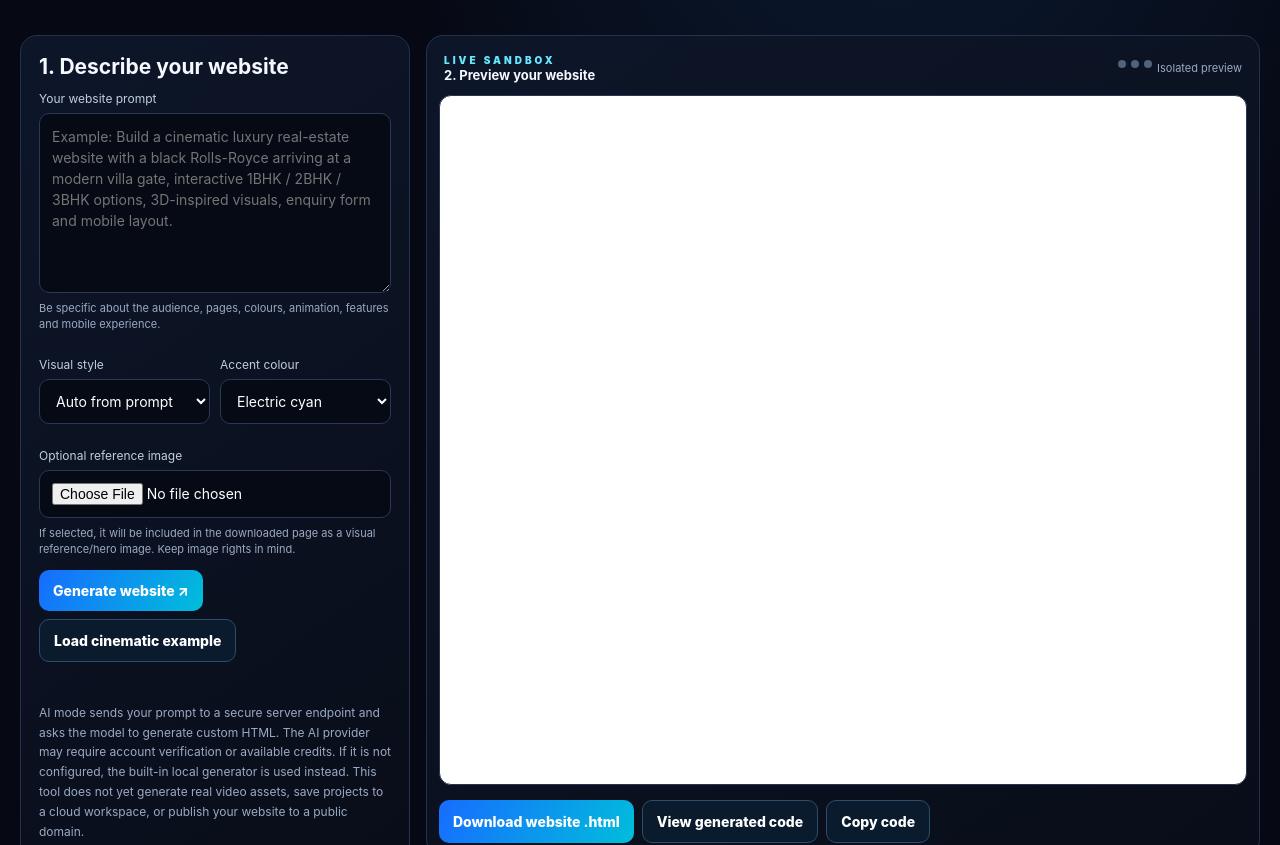
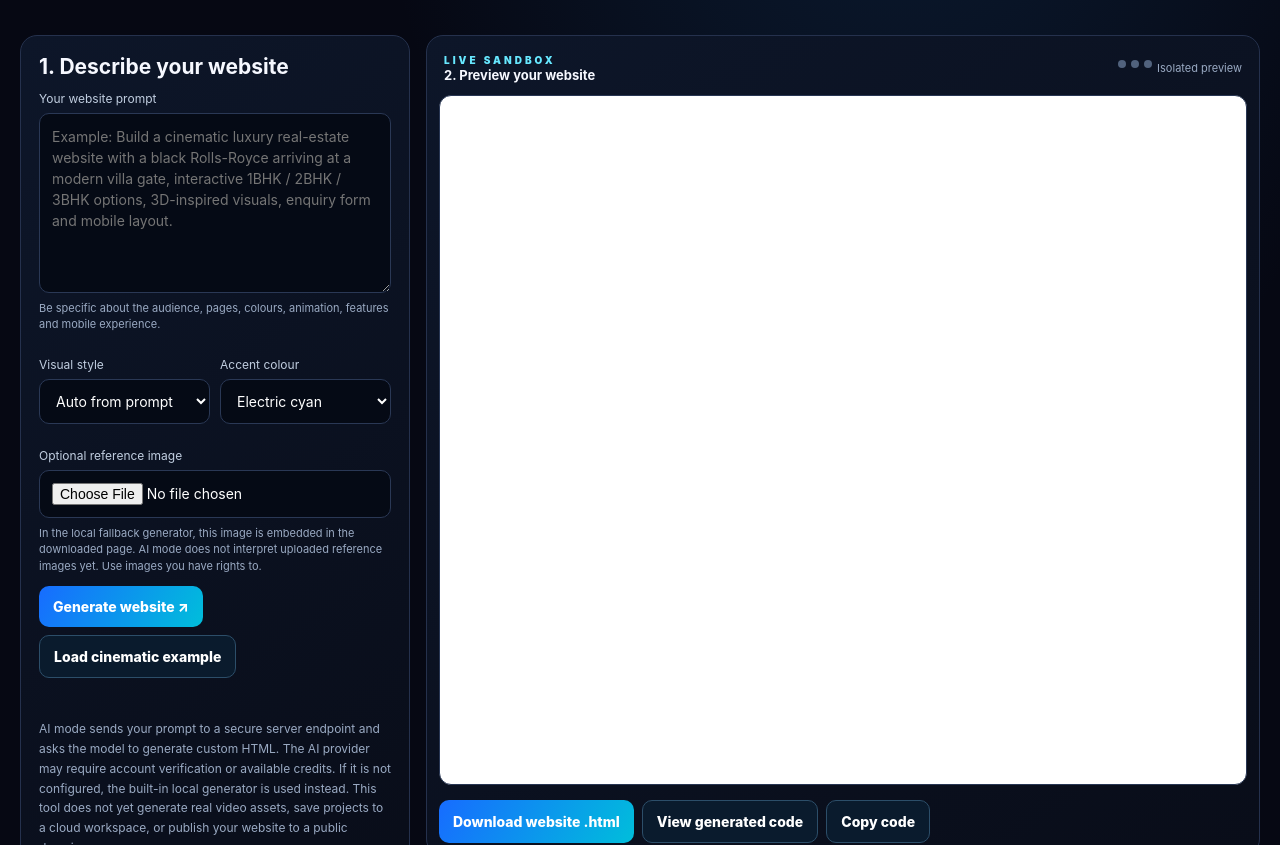
Before and after one commit to thelegendarylivings-6726/nexora-ai-marketing, a website: page build-studio.html in a window 1280 px wide. Shown: the part 255-1100 px from the top of the page. Drawn offline with Linux system fonts and the light colour scheme.

Commit message:
Clarify reference image support in AI and fallback modes

```diff
--- a/build-studio.html
+++ b/build-studio.html
@@ -9,7 +9,7 @@
 <main class="wrap"><section class="hero"><div class="eyebrow">PROMPT → WEBSITE PREVIEW → DOWNLOAD</div><h1>Your idea. <span style="color:var(--cyan)">Your website.</span></h1><p>Describe your idea in plain language and let Nexora AI draft a custom standalone website. Choose a visual direction, preview the result, inspect or copy the code, and download an HTML file. If AI access is unavailable, the local starter generator still works.</p></section>
 <section class="builder"><div class="panel"><h2>1. Describe your website</h2><div class="field"><label for="prompt">Your website prompt</label><textarea id="prompt" placeholder="Example: Build a cinematic luxury real-estate website with a black Rolls-Royce arriving at a modern villa gate, interactive 1BHK / 2BHK / 3BHK options, 3D-inspired visuals, enquiry form and mobile layout."></textarea><div class="hint">Be specific about the audience, pages, colours, animation, features and mobile experience.</div></div>
 <div class="row"><div class="field"><label for="style">Visual style</label><select id="style"><option value="auto">Auto from prompt</option><option value="cinema">Cinematic</option><option value="3d">3D / interactive</option><option value="business">Modern business</option><option value="store">Online store</option><option value="portfolio">Creative portfolio</option></select></div><div class="field"><label for="accent">Accent colour</label><select id="accent"><option value="#68e7ff">Electric cyan</option><option value="#b89cff">Violet</option><option value="#f6c76b">Gold</option><option value="#75edb4">Emerald</option><option value="#ff8b9e">Coral</option></select></div></div>
-<div class="field"><label for="refimg">Optional reference image</label><input type="file" id="refimg" accept="image/png,image/jpeg,image/webp"><div class="hint">If selected, it will be included in the downloaded page as a visual reference/hero image. Keep image rights in mind.</div></div>
+<div class="field"><label for="refimg">Optional reference image</label><input type="file" id="refimg" accept="image/png,image/jpeg,image/webp"><div class="hint">In the local fallback generator, this image is embedded in the downloaded page. AI mode does not interpret uploaded reference images yet. Use images you have rights to.</div></div>
 <div class="actions"><button class="btn" id="generate" onclick="generateSite()">Generate website ↗</button><button class="btn alt" onclick="loadExample()">Load cinematic example</button></div><p id="status" class="status" aria-live="polite"></p><p class="note">AI mode sends your prompt to a secure server endpoint and asks the model to generate custom HTML. The AI provider may require account verification or available credits. If it is not configured, the built-in local generator is used instead. This tool does not yet generate real video assets, save projects to a cloud workspace, or publish your website to a public domain.</p></div>
 <div class="panel previewPanel"><div class="previewHead"><div><div class="eyebrow">LIVE SANDBOX</div><b>2. Preview your website</b></div><div class="dots"><i></i><i></i><i></i><span class="hint">Isolated preview</span></div></div><iframe class="previewFrame" id="preview" title="Generated website preview" sandbox="allow-scripts allow-forms allow-modals"></iframe><div class="actions"><button class="btn" onclick="downloadSite()">Download website .html</button><button class="btn alt" onclick="showCode()">View generated code</button><button class="btn alt" onclick="copyCode()">Copy code</button></div></div></section>
 <section class="below"><div class="panel"><h3>3. Generated source</h3><pre class="code" id="codeview">Your website code will appear here after generation.</pre></div><div class="panel"><h3>AI generation & what comes next</h3><p class="note">AI generation is routed through a server-side endpoint so model credentials are not exposed in browser code. Cloud project saving, real image/video generation, advanced Three.js scenes and one-click public deployment are separate integrations and are not claimed as finished.</p><p class="note">Generated output is a starting point. Test forms, accessibility, mobile layout, security and licensing before using it for real customers.</p></div></section>
```
